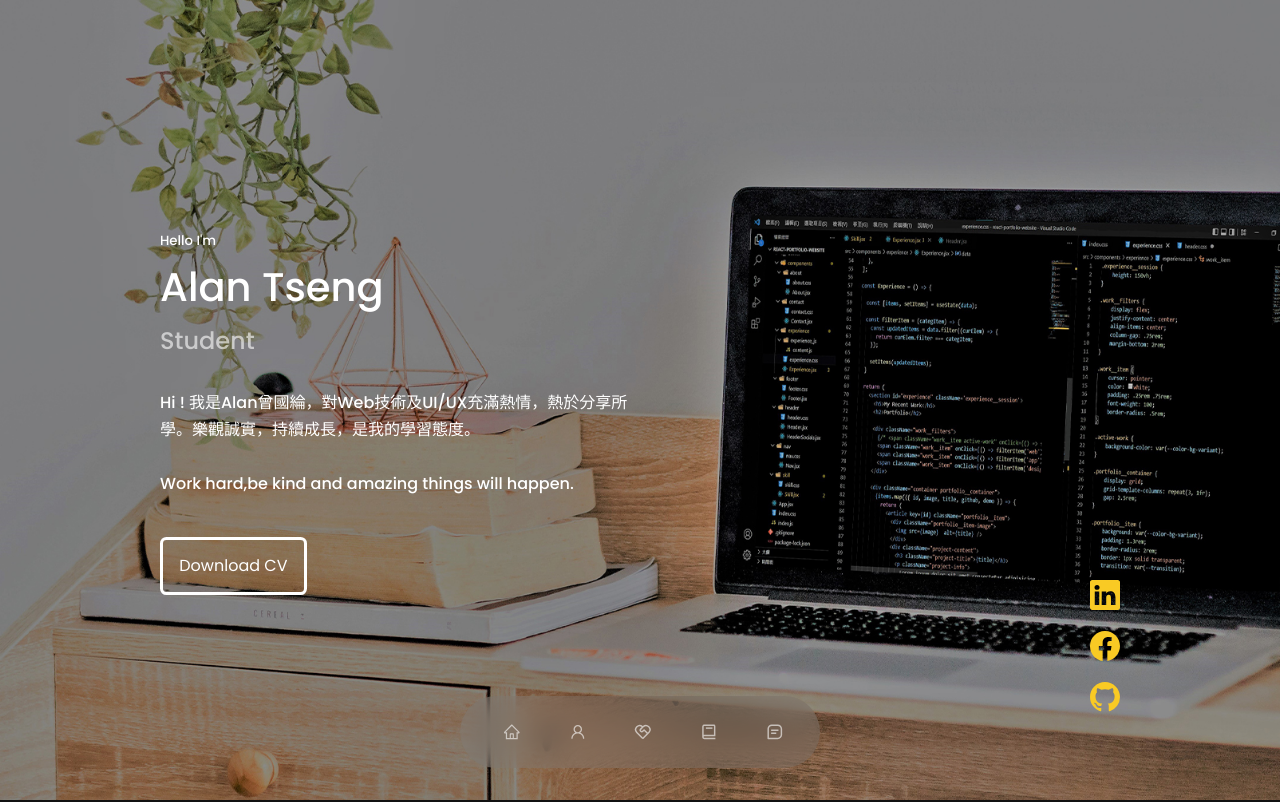
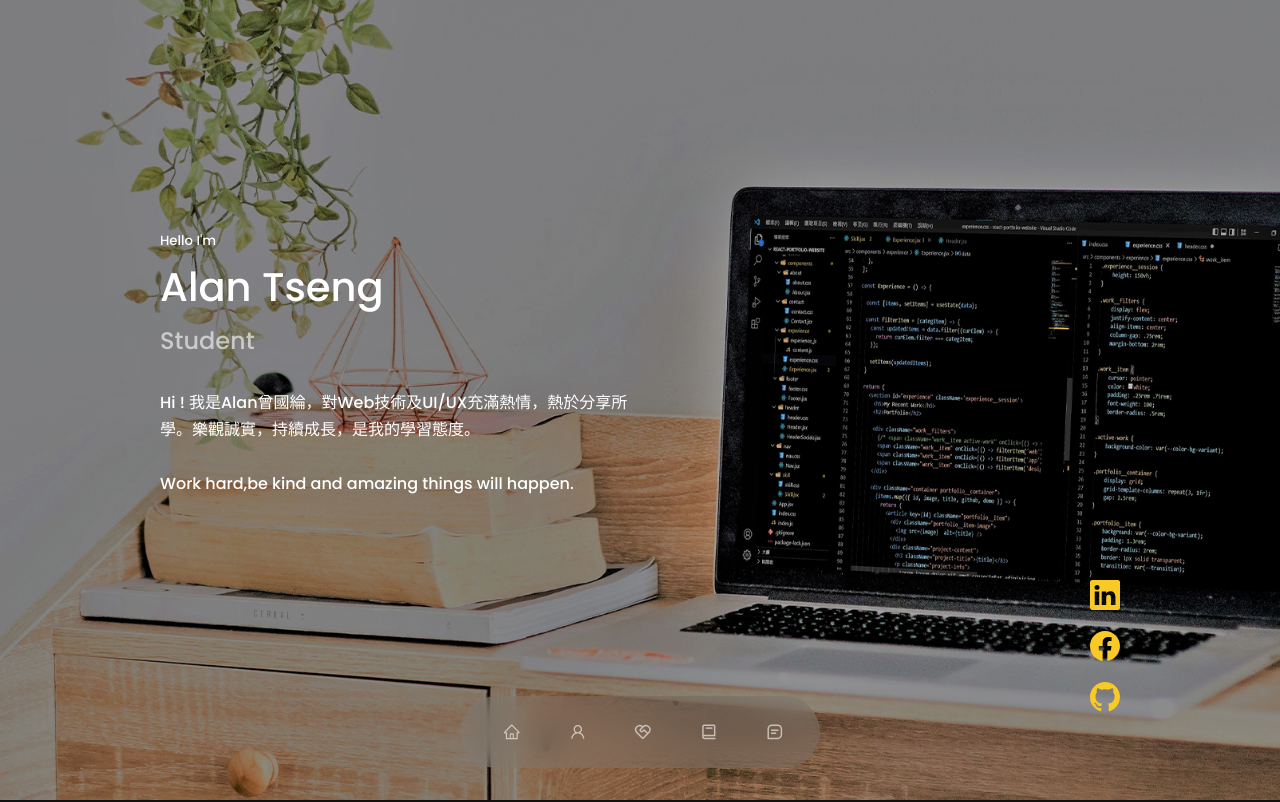
Before and after one commit to 02071819/tsengkuolun-portfolio, a React (Create React App) app: page / in a window 1280 px wide. Shown: the top 802 px of the page. Built offline with nearby package versions, Linux system fonts and the light colour scheme.

Commit message:
Update Header.jsx

```diff
--- a/src/components/header/Header.jsx
+++ b/src/components/header/Header.jsx
@@ -19,11 +19,11 @@ const Header = () => {
           <br />
           <h4>Work hard,be kind and amazing things will happen.</h4>
 
-          <div className="cta">
+{/*           <div className="cta">
             <a href={CV} download className="header_btn">
-              Download CV
+              我的履歷
             </a>
-          </div>
+          </div> */}
         </div>
         <HeaderSocials />
 
```
